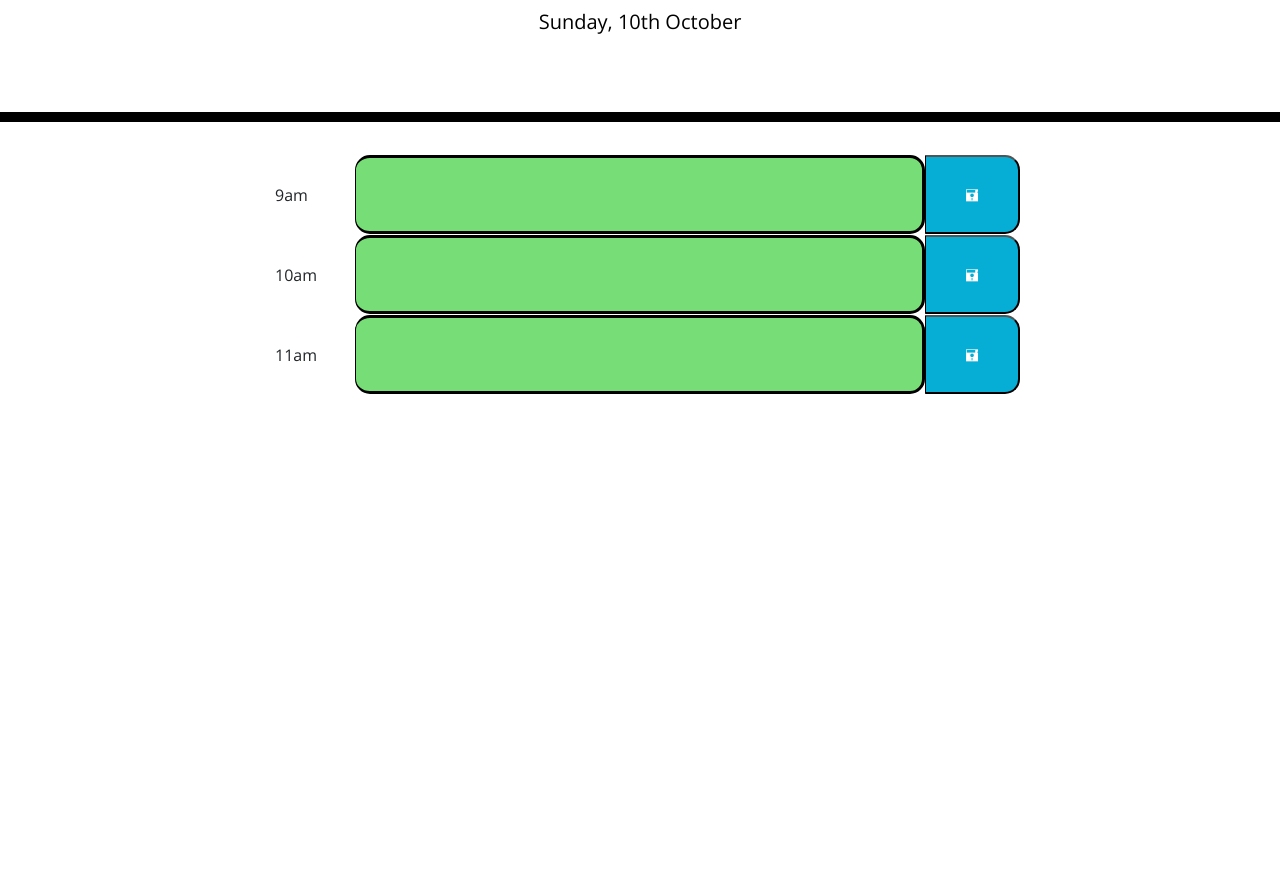
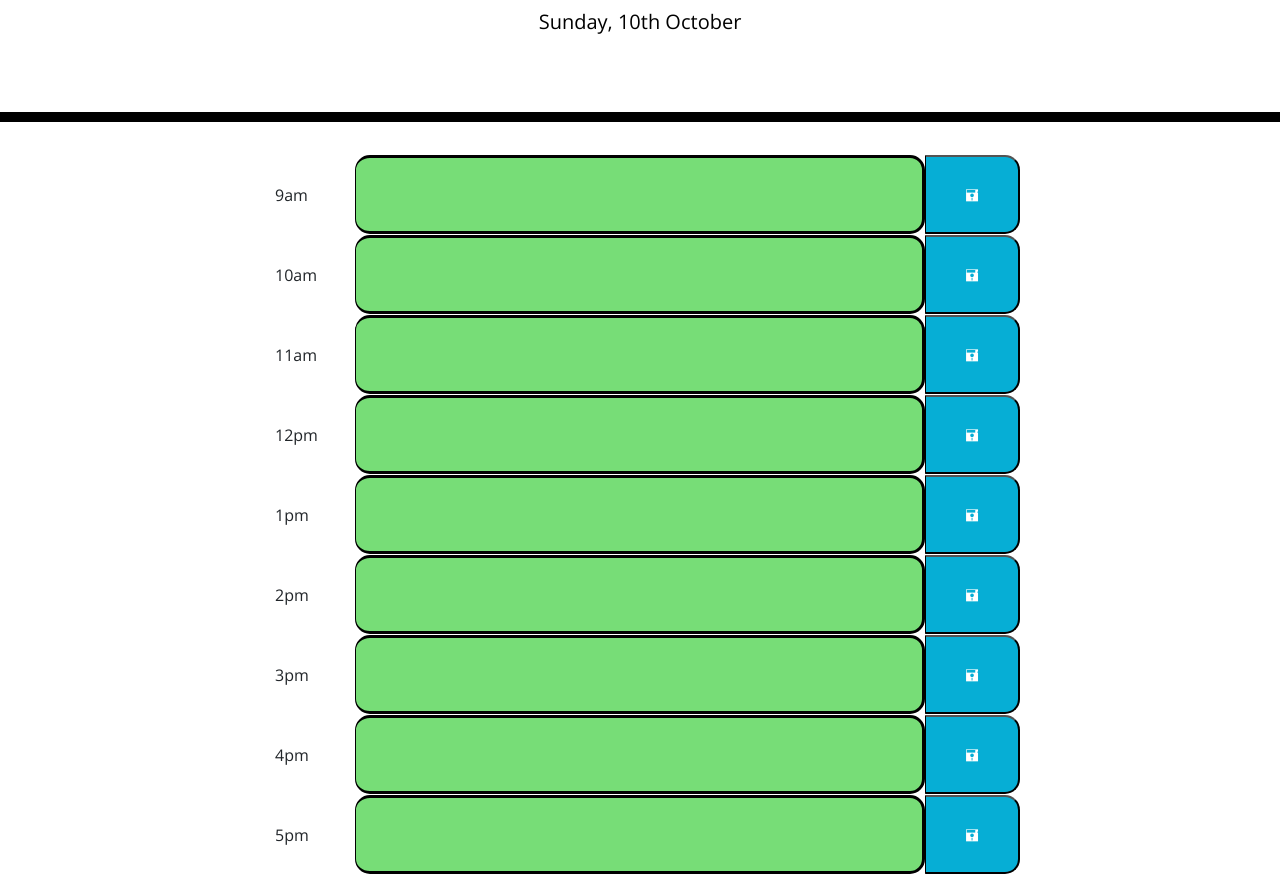
Before and after one commit to RHJeffries/Work-day-planner, a plain HTML site: page index.html in a window 1280 px wide. Shown: the part 182-1056 px from the top of the page. Before the commit the page ends 800 px from the top, so only its background shows below. Drawn offline with nearby package versions, Linux system fonts and the light colour scheme.

Commit message:
added all time slots into index

```diff
--- a/index.html
+++ b/index.html
@@ -51,7 +51,48 @@
         <textarea id="11" class="col-6 activity time-block"></textarea>
         <button type="button"  class="saveBtn col col-1">🖬</button>
       </div>
-
+      <div class="row">
+        <div id="12pm" class="col col-1 planned-time">
+          12pm
+        </div>
+        <textarea id="12" class="col-6 activity time-block"></textarea>
+        <button type="button"  class="saveBtn col col-1">🖬</button>
+      </div>
+      <div class="row">
+        <div id="1pm" class="col col-1 planned-time">
+          1pm
+        </div>
+        <textarea id="13" class="col-6 activity time-block"></textarea>
+        <button type="button"  class="saveBtn col col-1">🖬</button>
+      </div>
+      <div class="row">
+        <div id="2pm" class="col col-1 planned-time">
+          2pm
+        </div>
+        <textarea id="14" class="col-6 activity time-block"></textarea>
+        <button type="button"  class="saveBtn col col-1">🖬</button>
+      </div>
+      <div class="row">
+        <div id="3pm" class="col col-1 planned-time">
+          3pm
+        </div>
+        <textarea id="15" class="col-6 activity time-block"></textarea>
+        <button type="button"  class="saveBtn col col-1">🖬</button>
+      </div>
+      <div class="row">
+        <div id="4pm" class="col col-1 planned-time">
+          4pm
+        </div>
+        <textarea id="16" class="col-6 activity time-block"></textarea>
+        <button type="button"  class="saveBtn col col-1">🖬</button>
+      </div>
+      <div class="row">
+        <div id="5pm" class="col col-1 planned-time">
+          5pm
+        </div>
+        <textarea id="17" class="col-6 activity time-block"></textarea>
+        <button type="button"  class="saveBtn col col-1">🖬</button>
+      </div>
 
 
 
```
